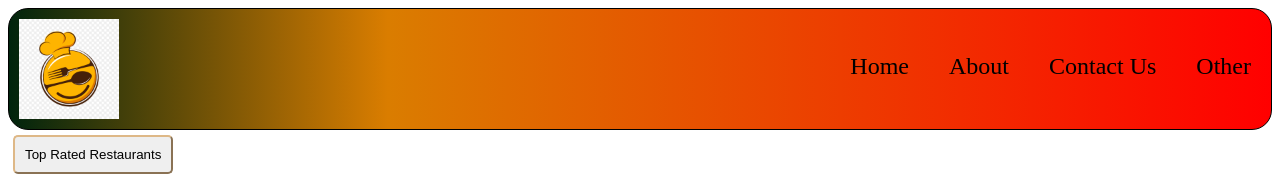
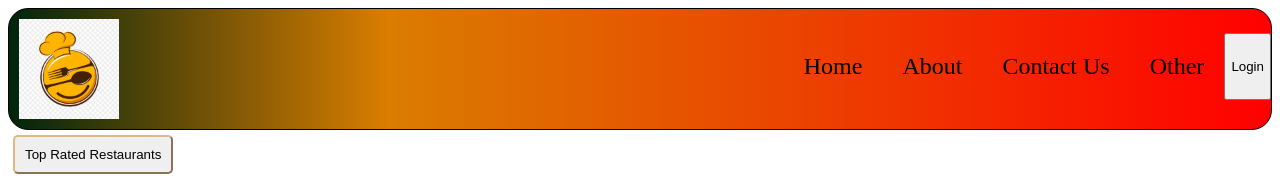
Before and after one commit to mrhackroX/food-app, a React app: page / in a window 1280 px wide. Shown: the top 176 px of the page. Built offline with nearby package versions, Linux system fonts and the light colour scheme.

Commit message:
use state

```diff
--- a/App.js
+++ b/App.js
@@ -4,10 +4,41 @@ import { Header } from './Header/Header'
 import { Body } from './Body/Body'
 import { Footer } from './Footer/Footer'
 import { dummyData } from './Data/DummyData'
+import { useState, useEffect } from 'react'
+import axios from 'axios'
 // eslint-disable-next-line no-unused-vars
 import main from './style/main.css'
 const AppLayout = () => {
-    let newDummyData = dummyData
+    const [newDummyData, setNewDummyData] = useState(dummyData)
+    // useEffect(() => {
+    //     fetchData()
+    // }, [])
+    // async function fetchData() {
+    //     const apiData = await axios.post('https://www.swiggy.com/dapi/restaurants/list/update', {
+    //         lat: 25.4358011,
+    //         lng: 81.846311,
+    //         nextOffset: 'COVCELQ4KIDY44aygMT8WjCnEzgE',
+    //         widgetOffset: {
+    //             NewListingView_Topical_Fullbleed: '',
+    //             NewListingView_Topical_Version2: '',
+    //             NewListingView_category_bar_chicletranking_TwoRows: '',
+    //             NewListingView_category_bar_chicletranking_TwoRows_Rendition: '',
+    //             Restaurant_Group_WebView_SEO_PB_Theme: '',
+    //             collectionV5RestaurantListWidget_SimRestoRelevance_food_seo: '10',
+    //             inlineFacetFilter: '',
+    //             restaurantCountWidget: '',
+    //         },
+    //         filters: {},
+    //         seoParams: {
+    //             seoUrl: 'https://www.swiggy.com/',
+    //             pageType: 'FOOD_HOMEPAGE',
+    //             apiName: 'FoodHomePage',
+    //         },
+    //         page_type: 'DESKTOP_WEB_LISTING',
+    //         _csrf: 't09nCnVTr7gk-iQbW1WQu5ML9Nusl3DCbCe94C0Q',
+    //     })
+    //     console.log('--api--', apiData)
+    // }
     return (
         <div className="main-app">
             <Header />
@@ -15,8 +46,8 @@ const AppLayout = () => {
                 <button
                     className="filter-btn"
                     onClick={() => {
-                        newDummyData = dummyData.filter((el) => el.rating > 4)
-                        console.log('--dummyData--', newDummyData)
+                        const filterdData = newDummyData.filter((el) => el.rating > 4)
+                        setNewDummyData(filterdData)
                     }}>
                     Top Rated Restaurants
                 </button>
--- a/Header/Header.js
+++ b/Header/Header.js
@@ -1,5 +1,7 @@
 import logo from './food.png'
+import { useState } from 'react'
 export const Header = () => {
+    const [btnName, setBtnName] = useState('Login')
     return (
         <div className="header">
             <div className="logo">
@@ -11,6 +13,13 @@ export const Header = () => {
                     <li>About</li>
                     <li>Contact Us</li>
                     <li>Other</li>
+                    <button
+                        className="login"
+                        onClick={() => {
+                            btnName === 'Login' ? setBtnName('Log Out') : setBtnName('Login')
+                        }}>
+                        {btnName}
+                    </button>
                 </ul>
             </div>
         </div>
--- a/package.json
+++ b/package.json
@@ -13,11 +13,13 @@
   "author": "",
   "license": "ISC",
   "dependencies": {
+    "axios": "^1.6.0",
     "parcel": "^2.9.2",
     "react": "^18.2.0",
     "react-dom": "^18.2.0"
   },
   "devDependencies": {
+    "buffer": "^6.0.3",
     "eslint": "^8.53.0",
     "eslint-config-prettier": "^9.0.0",
     "eslint-plugin-prettier": "^5.0.1",
--- a/style/main.css
+++ b/style/main.css
@@ -67,3 +67,8 @@
   padding: 10px;
   margin: 5px;
 }
+
+.login {
+  padding: 5px;
+  cursor: pointer;
+}
```
Also changed, not shown: 6 other files.
